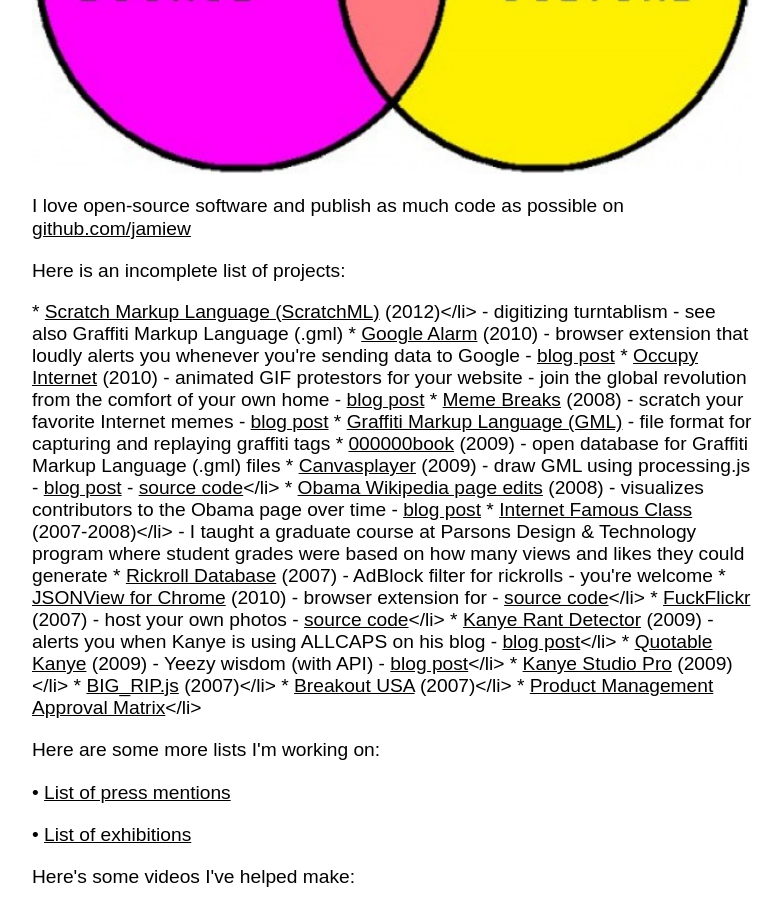
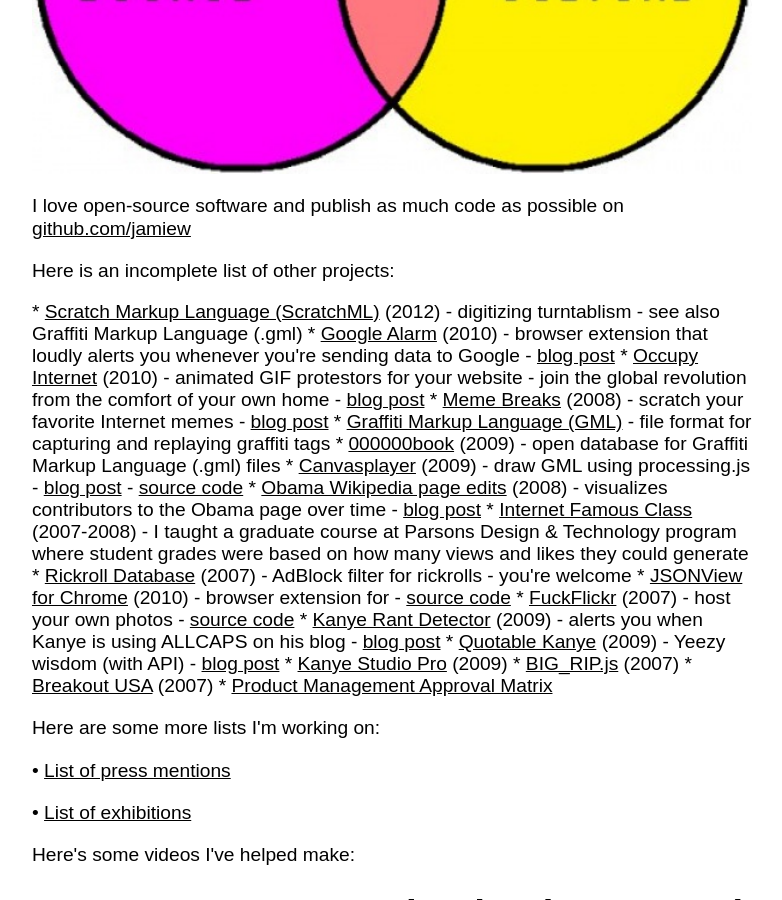
Before and after one commit to jamiew/jamiedubs.com, a Jekyll site: the page built from index.md, in a window 1280 px wide and 900 px high, scrolled down 3651 px. Shown: the whole window, without its empty margins (248-1030 px from the left). Built offline with Jekyll 4.4.1, drawn with Linux system fonts in a browser that asks for light colours.

Commit message:
Is this thing on?

```diff
--- a/index.md
+++ b/index.md
@@ -104,9 +104,9 @@ where students grades depended on generating Internet traffic.
 
 <!--<div id="github-widget" data-user="jamiew" data-display="pop_repos,contribution,calendar"></div>-->
 
-<p>Here is an incomplete list of projects:</p>
+<p>Here is an incomplete list of other projects:</p>
 
-* <a href="http://fffff.at/scratchml-data-spec/">Scratch Markup Language (ScratchML)</a> (2012)</li>
+* <a href="http://fffff.at/scratchml-data-spec/">Scratch Markup Language (ScratchML)</a> (2012)
   - digitizing turntablism
   - see also Graffiti Markup Language (.gml)
 * <a href="/googlealarm">Google Alarm</a> (2010)
@@ -124,32 +124,32 @@ where students grades depended on generating Internet traffic.
 * <a href="http://000book.com">000000book</a> (2009)
     - open database for Graffiti Markup Language (.gml) files
 * <a href="/canvasplayer">Canvasplayer</a> (2009)
-    - draw GML using processing.js - <a href="http://fffff.at/canvasplayer-draw-gml-with-javascript/">blog post</a> - <a href="https://github.com/jamiew/canvasplayer/">source code</a></li>
+    - draw GML using processing.js - <a href="http://fffff.at/canvasplayer-draw-gml-with-javascript/">blog post</a> - <a href="https://github.com/jamiew/canvasplayer/">source code</a>
 * <a href="https://vimeo.com/2177573">Obama Wikipedia page edits</a> (2008)
     - visualizes contributors to the Obama page over time
     - <a href="http://fffff.at/visualizing-obama-wikipedia-page-edits/">blog post</a>
-* <a href="http://internetfamo.us">Internet Famous Class</a> (2007-2008)</li>
+* <a href="http://internetfamo.us">Internet Famous Class</a> (2007-2008)
     - I taught a graduate course at Parsons Design & Technology program where student grades were based on how many views and likes they could generate
 * <a href="http://rickrolldb.com">Rickroll Database</a> (2007)
     - AdBlock filter for rickrolls
     - you're welcome
 * <a href="/jsonview-chrome">JSONView for Chrome</a> (2010)
     - browser extension for
-    - <a href="https://github.com/jamiew/jsonview-chrome">source code</a></li>
+    - <a href="https://github.com/jamiew/jsonview-chrome">source code</a>
 * <a href="http://fuckflickr.com">FuckFlickr</a> (2007)
     - host your own photos
-    - <a href="https://github.com/jamiew/fuckflickr">source code</a></li>
+    - <a href="https://github.com/jamiew/fuckflickr">source code</a>
 <!-- Kanye Week -->
 * <a href="/KANYERANTS">Kanye Rant Detector</a> (2009)
   - alerts you when Kanye is using ALLCAPS on his blog
-  - <a href="http://fffff.at/kanye-rant-detector/">blog post</a></li>
+  - <a href="http://fffff.at/kanye-rant-detector/">blog post</a>
 * <a href="/quotable-kanye">Quotable Kanye</a> (2009)
   - Yeezy wisdom (with API)
-  - <a href="http://fffff.at/quotable-kanye/">blog post</a></li>
-* <a href="/kanyestudio-pro">Kanye Studio Pro</a> (2009)</li>
-* <a href="/big-rip">BIG_RIP.js</a> (2007)</li>
-* <a href="/breakout-usa">Breakout USA</a> (2007)</li>
-* <a href="/matrixmaker">Product Management Approval Matrix</a></li>
+  - <a href="http://fffff.at/quotable-kanye/">blog post</a>
+* <a href="/kanyestudio-pro">Kanye Studio Pro</a> (2009)
+* <a href="/big-rip">BIG_RIP.js</a> (2007)
+* <a href="/breakout-usa">Breakout USA</a> (2007)
+* <a href="/matrixmaker">Product Management Approval Matrix</a>
 <!--
 * ghettovision https://github.com/jamiew/ghettovision
 * eBay Spells & Potions  https://github.com/jamiew/ebay-spells
```
